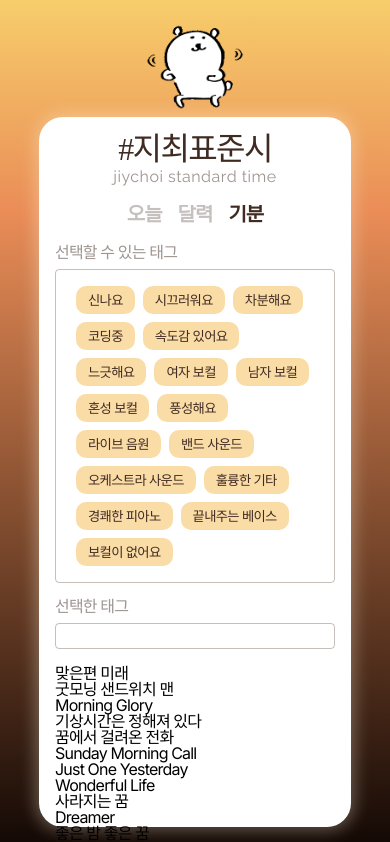
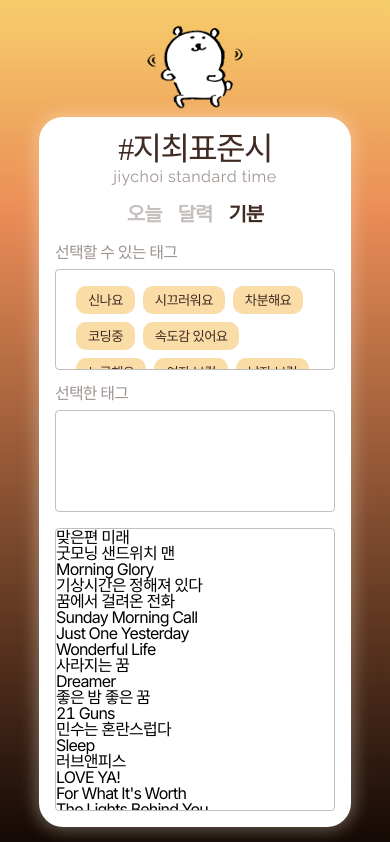
Before and after one commit to chichoon/JiychoiStandardTime, a React (Create React App) app: page /mood in a window 390 px wide. Shown: the top 842 px of the page. Built offline with nearby package versions, Linux system fonts and the light colour scheme; a web font is replaced by a local one.

Commit message:
Design: 필터리스트 반응형

```diff
--- a/src/router/Mood/FilteredSongList/filteredSongList.module.scss
+++ b/src/router/Mood/FilteredSongList/filteredSongList.module.scss
@@ -0,0 +1,9 @@
+@use 'styles/constants/colors';
+
+.filteredSongListWrapper {
+  height: calc(100% - 24vh - 32px - 48px);
+  min-height: 12vh;
+  overflow-y: auto;
+  border: 1px solid colors.$DARK30;
+  border-radius: 4px;
+}
--- a/src/router/Mood/TagSelector/tagSelector.module.scss
+++ b/src/router/Mood/TagSelector/tagSelector.module.scss
@@ -14,7 +14,7 @@
     @include flexbox.flexbox(start, center);
     flex-flow: wrap;
     width: 100%;
-    min-height: 20px;
+    height: 12vh;
     padding: 12px 16px;
     margin-bottom: 16px;
     overflow: auto;
--- a/src/router/Mood/index.tsx
+++ b/src/router/Mood/index.tsx
@@ -1,16 +1,15 @@
 import { Suspense } from 'react';
+import { ErrorBoundary } from 'react-error-boundary';
+import cx from 'classnames';
 
 import { Error, Loading } from 'components';
 import FilteredSongList from './FilteredSongList';
 import TagSelector from './TagSelector';
 
-import styles from './mood.module.scss';
-import { ErrorBoundary } from 'react-error-boundary';
-
 const Mood = () => {
   const handleErrorFallback = () => <Error message='리스트를 불러올 수 없어요' />;
   return (
-    <div className={styles.moodWrapper}>
+    <div className={cx('innerContainer')}>
       <TagSelector />
       <ErrorBoundary FallbackComponent={handleErrorFallback}>
         <Suspense fallback={<Loading />}>
```
Also changed, not shown: src/router/Mood/mood.module.scss (deleted).
